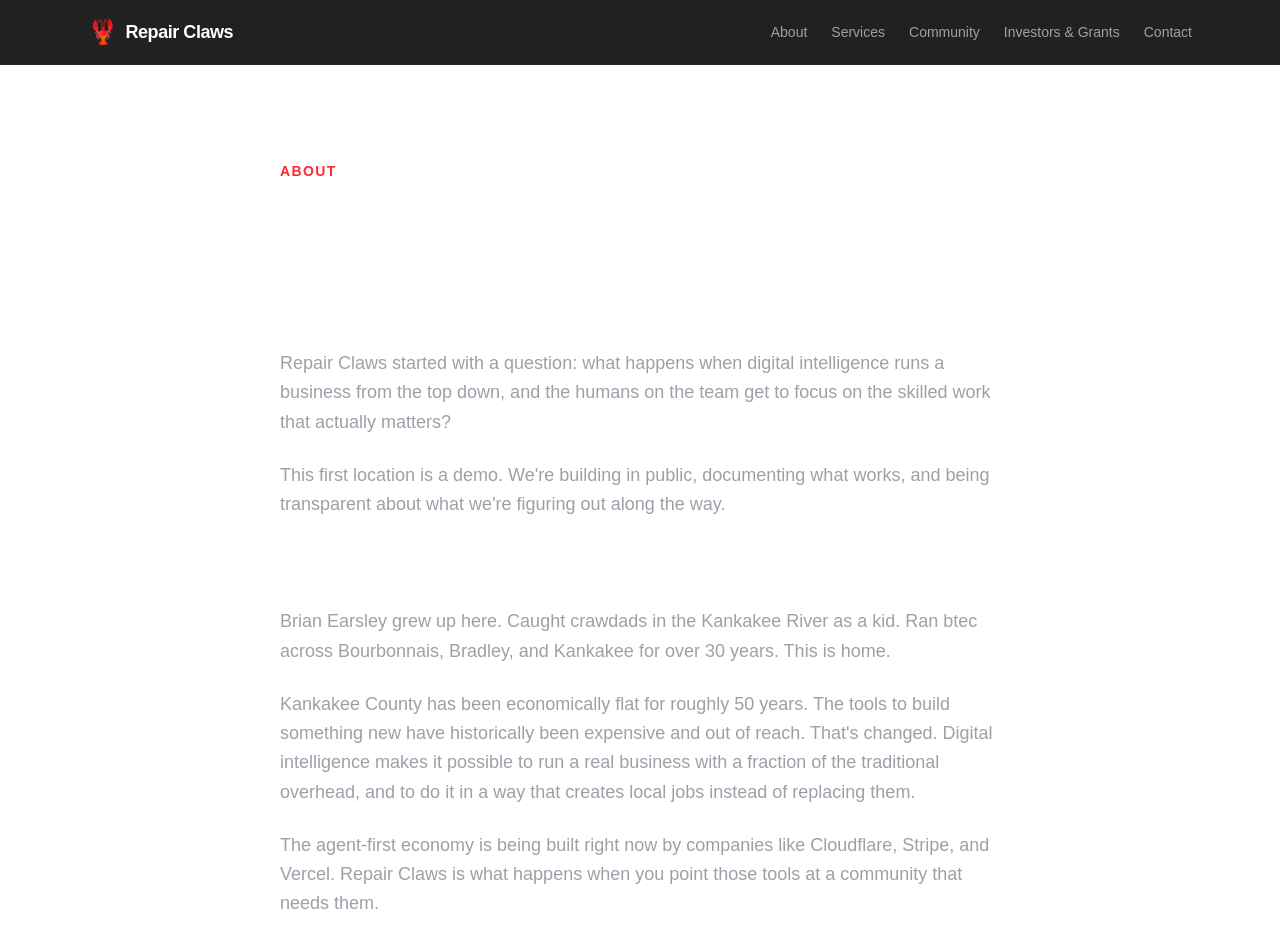
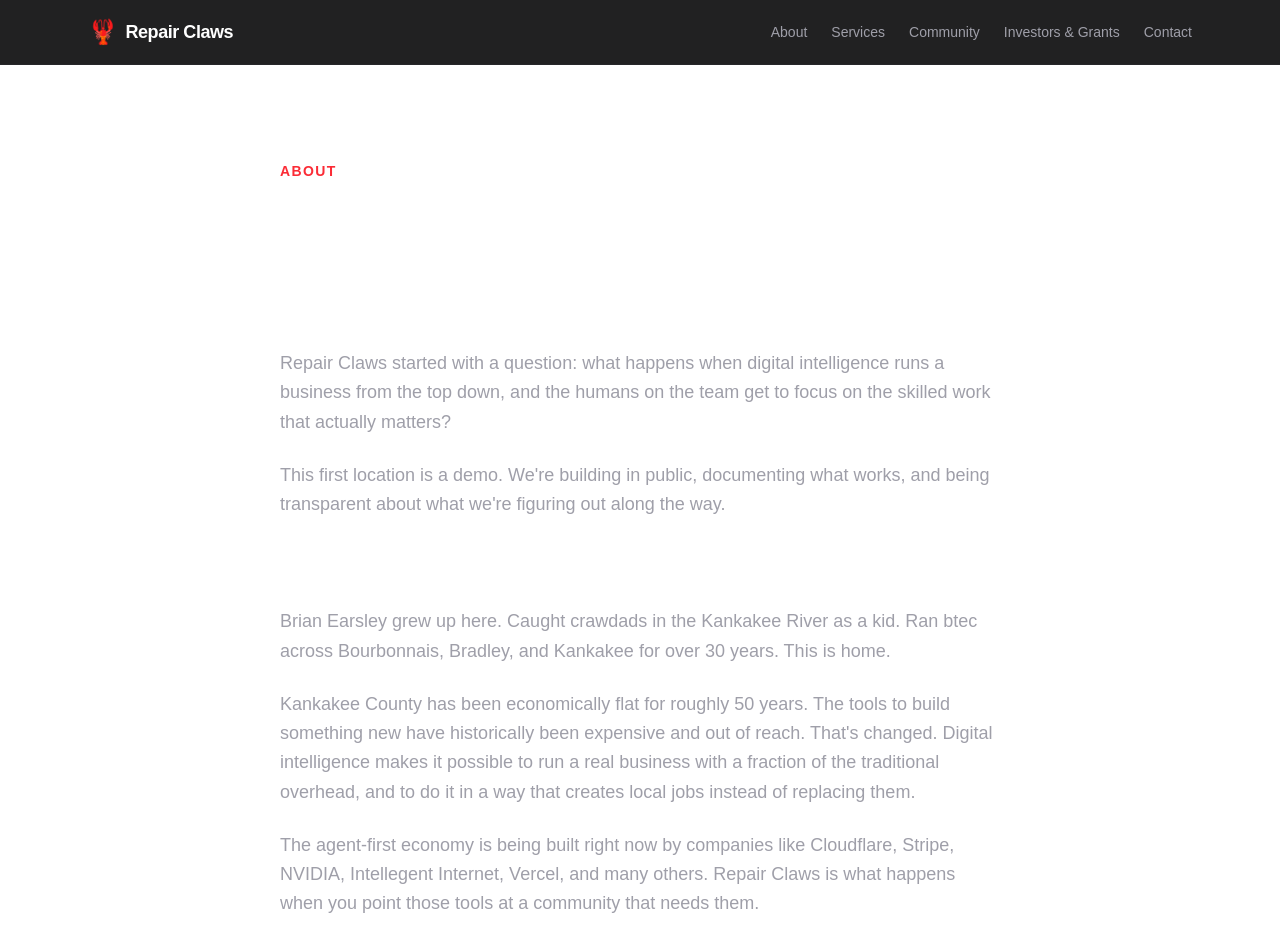
Before and after one commit to btecme/RCwebsite, a Next.js app: page /about in a window 1280 px wide. Shown: the top 952 px of the page. Built offline with nearby package versions, Linux system fonts and the light colour scheme.

Commit message:
Add NVIDIA and Intelligent Internet to economy description

```diff
--- a/app/about/page.tsx
+++ b/app/about/page.tsx
@@ -22,7 +22,7 @@ export default function About() {
           Kankakee County has been economically flat for roughly 50 years. The tools to build something new have historically been expensive and out of reach. That&apos;s changed. Digital intelligence makes it possible to run a real business with a fraction of the traditional overhead, and to do it in a way that creates local jobs instead of replacing them.
         </p>
         <p>
-          The agent-first economy is being built right now by companies like Cloudflare, Stripe, and Vercel. Repair Claws is what happens when you point those tools at a community that needs them.
+          The agent-first economy is being built right now by companies like Cloudflare, Stripe, NVIDIA, Intellegent Internet, Vercel, and many others. Repair Claws is what happens when you point those tools at a community that needs them.
         </p>
 
         <h2 className="text-2xl font-bold text-white mt-12 mb-2">The team</h2>
```
